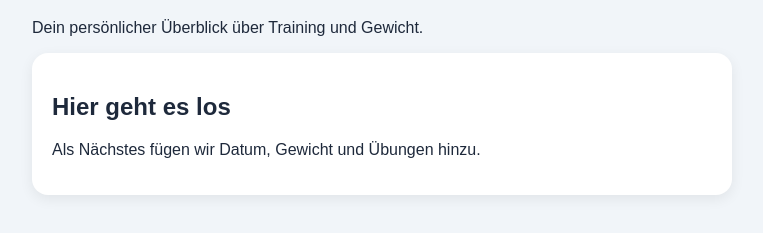
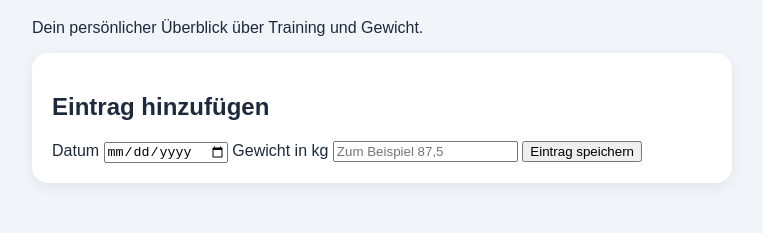
Before and after one commit to j28gk5mnp4-max/mein-trainingstagebuch, a plain HTML site: page index.html in a window 1280 px wide. Shown: the part 85-318 px from the top of the page, without its empty margins (258-1021 px from the left). Drawn offline with Linux system fonts and the light colour scheme.

Commit message:
Update index.html

```diff
--- a/index.html
+++ b/index.html
@@ -36,9 +36,13 @@
     <p>Dein persönlicher Überblick über Training und Gewicht.</p>
 
     <section class="karte">
-      <h2>Hier geht es los</h2>
-      <p>Als Nächstes fügen wir Datum, Gewicht und Übungen hinzu.</p>
-    </section>
-  </main>
-</body>
-</html>
+  <h2>Eintrag hinzufügen</h2>
+
+  <label for="datum">Datum</label>
+  <input type="date" id="datum">
+
+  <label for="gewicht">Gewicht in kg</label>
+  <input type="number" id="gewicht" step="0.1" placeholder="Zum Beispiel 87,5">
+
+  <button type="button">Eintrag speichern</button>
+</section>
```
